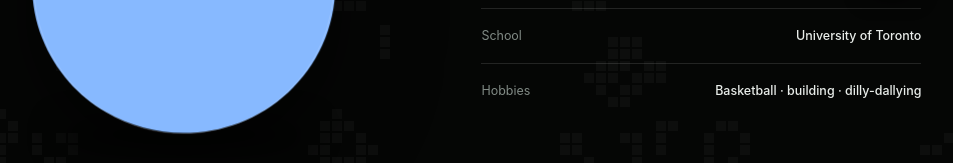
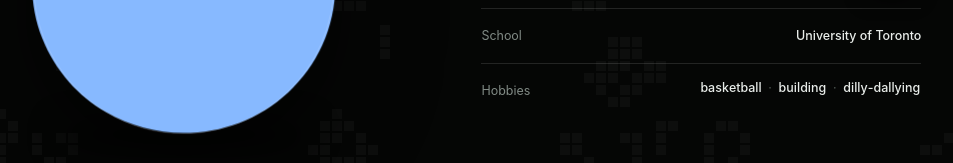
Before and after one commit to Isolumi/hubert-xu-dotcom, a Next.js app: page / in a window 1280 px wide. Shown: the part 384-547 px from the top of the page, without its empty margins (161-1114 px from the left). Built offline with nearby package versions, Linux system fonts and the light colour scheme.

Commit message:
fix: animate hobby text

```diff
--- a/components/ProfileScreen.module.css
+++ b/components/ProfileScreen.module.css
@@ -161,8 +161,7 @@
   transform: rotate(4deg);
 }
 
-.schoolReveal,
-.hobbyReveal {
+.schoolReveal {
   position: relative;
   display: inline-grid;
   place-items: center end;
@@ -176,8 +175,7 @@
   cursor: pointer;
 }
 
-.schoolReveal:focus-visible,
-.hobbyReveal:focus-visible {
+.schoolReveal:focus-visible {
   outline: 2px solid var(--accent);
   outline-offset: 3px;
   border-radius: 0.35rem;
@@ -236,88 +234,69 @@
   transform: translateY(0.58rem);
 }
 
-.hobbyLabel {
-  position: relative;
-  z-index: 1;
-  transition: color 180ms ease, transform 240ms ease;
+.hobbyList {
+  display: inline-flex;
+  align-items: baseline;
+  justify-content: flex-end;
+  gap: 0.34rem;
+  min-height: 2.7rem;
 }
 
-.hobbyMotion {
-  position: absolute;
-  inset: 0;
-  opacity: 0;
-  pointer-events: none;
-  transition: opacity 180ms ease;
+.hobbySeparator {
+  color: #505854;
+  font-weight: 400;
 }
 
-.ball,
-.wanderDot,
-.blocks {
-  position: absolute;
-  top: 0.1rem;
+.hobbyWord {
+  padding: 0.55rem 0.08rem;
+  border: 0;
+  background: transparent;
+  color: inherit;
+  font: inherit;
+  cursor: pointer;
+  transition: color 180ms ease;
 }
 
-.ball {
-  left: 1.1rem;
-  width: 0.38rem;
-  height: 0.38rem;
-  border: 1px solid #f2a45f;
-  border-radius: 50%;
-  background: radial-gradient(circle at 35% 32%, #ffc78e 0 18%, #d97d32 20% 100%);
+.hobbyWord:focus-visible {
+  outline: 2px solid var(--accent);
+  outline-offset: 2px;
+  border-radius: 0.24rem;
 }
 
-.blocks {
-  left: 7.25rem;
-  display: flex;
-  align-items: end;
-  gap: 0.12rem;
-  height: 0.55rem;
+.hobbyGlyph {
+  display: inline-block;
+  transform-origin: center bottom;
 }
 
-.blocks i {
-  display: block;
-  width: 0.22rem;
-  border-radius: 0.08rem 0.08rem 0 0;
-  background: var(--accent);
-  transform: scaleY(0);
-  transform-origin: bottom;
+.hobbyWord[data-hobby="basketball"]:is(:hover, :focus, :focus-visible) {
+  color: #ffc17d;
 }
 
-.blocks i:nth-child(1) { height: 0.28rem; }
-.blocks i:nth-child(2) { height: 0.42rem; }
-.blocks i:nth-child(3) { height: 0.55rem; }
-
-.wanderDot {
-  right: 1.4rem;
-  width: 0.32rem;
-  height: 0.32rem;
-  border-radius: 50%;
-  background: #b8d4ff;
-  box-shadow: 0 0 0.55rem rgba(135, 185, 255, 0.7);
+.hobbyWord[data-hobby="basketball"]:is(:hover, :focus, :focus-visible) .hobbyGlyph {
+  animation: basketball-dribble 720ms cubic-bezier(0.3, 0.75, 0.25, 1) both;
+  animation-delay: calc(var(--character-index) * 28ms);
 }
 
-.hobbyReveal:is(:hover, :focus, :focus-visible) .hobbyLabel {
-  color: #ffffff;
-  transform: translateY(0.22rem);
+.hobbyWord[data-hobby="building"]:is(:hover, :focus, :focus-visible) {
+  color: #9fc5ff;
 }
 
-.hobbyReveal:is(:hover, :focus, :focus-visible) .hobbyMotion {
-  opacity: 1;
+.hobbyWord[data-hobby="building"]:is(:hover, :focus, :focus-visible) .hobbyGlyph {
+  animation: building-rise 520ms cubic-bezier(0.18, 0.85, 0.32, 1.15) both;
+  animation-delay: calc(var(--character-index) * 48ms);
 }
 
-.hobbyReveal:is(:hover, :focus, :focus-visible) .ball {
-  animation: ball-bounce 620ms cubic-bezier(0.3, 0.8, 0.3, 1) both;
+.hobbyWord[data-hobby="dilly-dallying"]:is(:hover, :focus, :focus-visible) {
+  color: #b9d5ff;
 }
 
-.hobbyReveal:is(:hover, :focus, :focus-visible) .blocks i {
-  animation: blocks-stack 440ms ease-out both;
+.hobbyWord[data-hobby="dilly-dallying"]:is(:hover, :focus, :focus-visible) .hobbyGlyph {
+  animation: dally-drift 1.35s ease-in-out infinite alternate;
+  animation-delay: calc(var(--character-index) * -55ms);
 }
 
-.hobbyReveal:is(:hover, :focus, :focus-visible) .blocks i:nth-child(2) { animation-delay: 70ms; }
-.hobbyReveal:is(:hover, :focus, :focus-visible) .blocks i:nth-child(3) { animation-delay: 140ms; }
-
-.hobbyReveal:is(:hover, :focus, :focus-visible) .wanderDot {
-  animation: wander 880ms ease-in-out both;
+.hobbyWord[data-hobby="dilly-dallying"]:is(:hover, :focus, :focus-visible) .hobbyGlyph:nth-child(even) {
+  animation-direction: alternate-reverse;
 }
 
 .links {
@@ -450,24 +429,23 @@
   50% { transform: scale(1.012, 0.982) translateY(1.5px); }
 }
 
-@keyframes ball-bounce {
-  0% { transform: translateY(0) rotate(0); }
-  42% { transform: translateY(-0.66rem) rotate(95deg); }
-  72% { transform: translateY(0.04rem) rotate(155deg); }
-  100% { transform: translateY(-0.12rem) rotate(180deg); }
+@keyframes basketball-dribble {
+  0%, 100% { transform: translateY(0) scale(1); }
+  38% { transform: translateY(-0.48rem) scale(0.96, 1.04); }
+  70% { transform: translateY(0.08rem) scale(1.08, 0.86); }
+  84% { transform: translateY(-0.12rem) scale(0.98, 1.02); }
 }
 
-@keyframes blocks-stack {
-  from { transform: scaleY(0); }
-  to { transform: scaleY(1); }
+@keyframes building-rise {
+  0% { opacity: 0.32; transform: translateY(0.7rem) scaleY(0.72); }
+  70% { opacity: 1; transform: translateY(-0.13rem) scaleY(1.04); }
+  100% { opacity: 1; transform: translateY(0) scaleY(1); }
 }
 
-@keyframes wander {
-  0% { transform: translate(0, 0); }
-  28% { transform: translate(-0.4rem, -0.28rem); }
-  58% { transform: translate(0.24rem, -0.5rem); }
-  82% { transform: translate(-0.18rem, -0.18rem); }
-  100% { transform: translate(0, -0.28rem); }
+@keyframes dally-drift {
+  0% { transform: translate(-0.04rem, 0.05rem) rotate(-2deg); }
+  50% { transform: translate(0.03rem, -0.17rem) rotate(1deg); }
+  100% { transform: translate(0.08rem, 0.08rem) rotate(2.5deg); }
 }
 
 @media (max-width: 820px) {
@@ -524,8 +502,7 @@
     transform: translateX(-5.3rem) rotate(1deg);
   }
 
-  .schoolReveal,
-  .hobbyReveal {
+  .schoolReveal {
     min-width: 14.5rem;
   }
 }
@@ -564,18 +541,13 @@
     transform: translateX(-6.15rem) rotate(1deg);
   }
 
-  .schoolReveal,
-  .hobbyReveal {
+  .schoolReveal {
     min-width: min(13.2rem, 100%);
   }
 
   .schoolLogo {
     width: 4.4rem;
   }
-
-  .ball { left: 0.45rem; }
-  .blocks { left: 5.9rem; }
-  .wanderDot { right: 0.55rem; }
 
   .links {
     gap: 0.58rem 1rem;
@@ -588,8 +560,7 @@
   .schoolLogo,
   .schoolName,
   .schoolDetail,
-  .hobbyLabel,
-  .hobbyMotion,
+  .hobbyWord,
   .links a,
   .enterButton,
   :global(.orb-body) {
@@ -597,9 +568,7 @@
     animation: none;
   }
 
-  .ball,
-  .blocks i,
-  .wanderDot {
+  .hobbyGlyph {
     animation: none !important;
   }
 }
--- a/components/ProfileScreen.tsx
+++ b/components/ProfileScreen.tsx
@@ -1,7 +1,7 @@
 'use client'
 
 import Image from 'next/image'
-import { useEffect } from 'react'
+import { Fragment, useEffect, type CSSProperties } from 'react'
 import GameOfLife from '@/components/GameOfLife'
 import OrbCharacter from '@/components/OrbCharacter'
 import { profile } from '@/lib/profile'
@@ -82,14 +82,29 @@ export default function ProfileScreen({ onEnterInteractive }: Props) {
             <div className={styles.row}>
               <dt>Hobbies</dt>
               <dd>
-                <button type="button" className={styles.hobbyReveal} aria-label="Animate hobbies">
-                  <span className={styles.hobbyLabel}>{profile.hobbies.join(' · ')}</span>
-                  <span className={styles.hobbyMotion} aria-hidden="true">
-                    <span className={styles.ball} />
-                    <span className={styles.blocks}><i /><i /><i /></span>
-                    <span className={styles.wanderDot} />
-                  </span>
-                </button>
+                <span className={styles.hobbyList}>
+                  {profile.hobbies.map((hobby, hobbyIndex) => (
+                    <Fragment key={hobby}>
+                      {hobbyIndex > 0 && <span className={styles.hobbySeparator} aria-hidden="true">·</span>}
+                      <button
+                        type="button"
+                        className={styles.hobbyWord}
+                        data-hobby={hobby}
+                        aria-label={`Animate ${hobby}`}
+                      >
+                        {Array.from(hobby).map((character, characterIndex) => (
+                          <span
+                            className={styles.hobbyGlyph}
+                            key={`${character}-${characterIndex}`}
+                            style={{ '--character-index': characterIndex } as CSSProperties}
+                          >
+                            {character}
+                          </span>
+                        ))}
+                      </button>
+                    </Fragment>
+                  ))}
+                </span>
               </dd>
             </div>
           </dl>
--- a/lib/profile.ts
+++ b/lib/profile.ts
@@ -4,7 +4,7 @@ export const profile = {
   role: 'Software engineer · University of Toronto',
   experience: 'Developer @ Amazon, SWE @ MedMe, Prez @ UofTHacks',
   school: 'University of Toronto',
-  hobbies: ['Basketball', 'building', 'dilly-dallying'],
+  hobbies: ['basketball', 'building', 'dilly-dallying'],
   skills: [
     'Python',
     'C',
```
Also changed, not shown: 1 other file (tests, documents, lock files or other folders).
